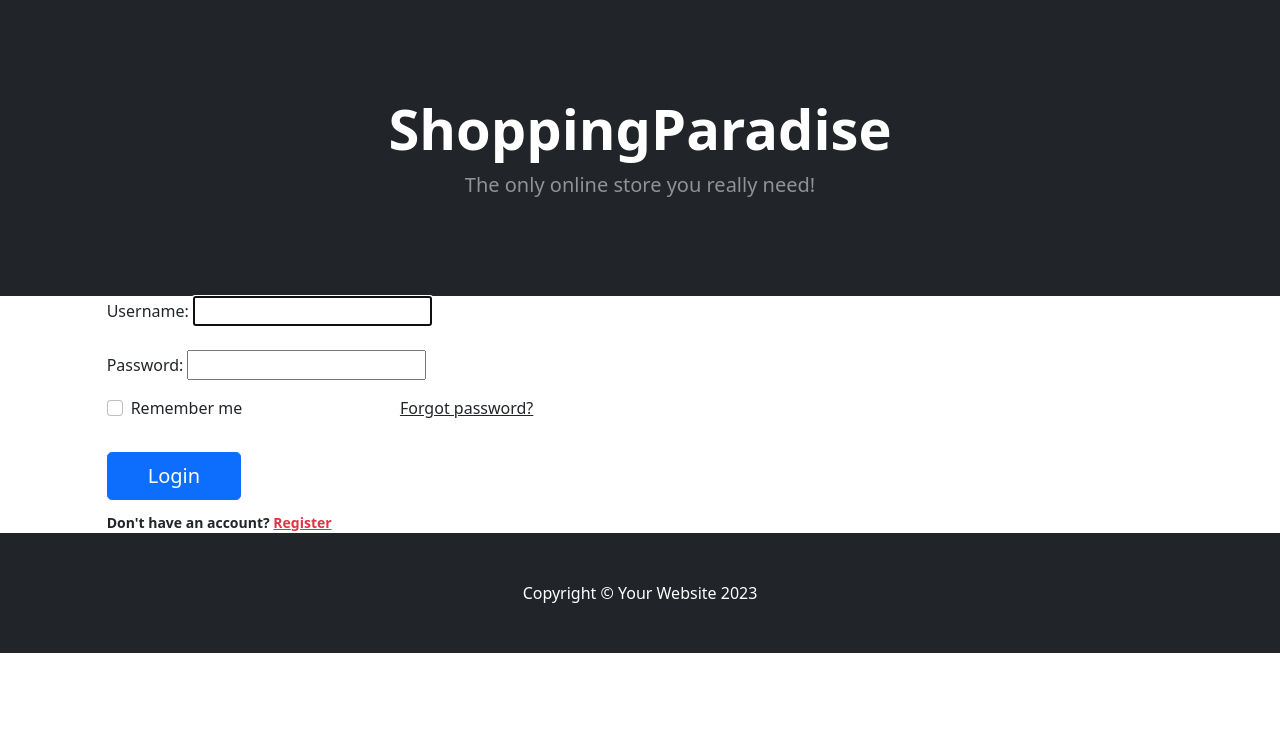
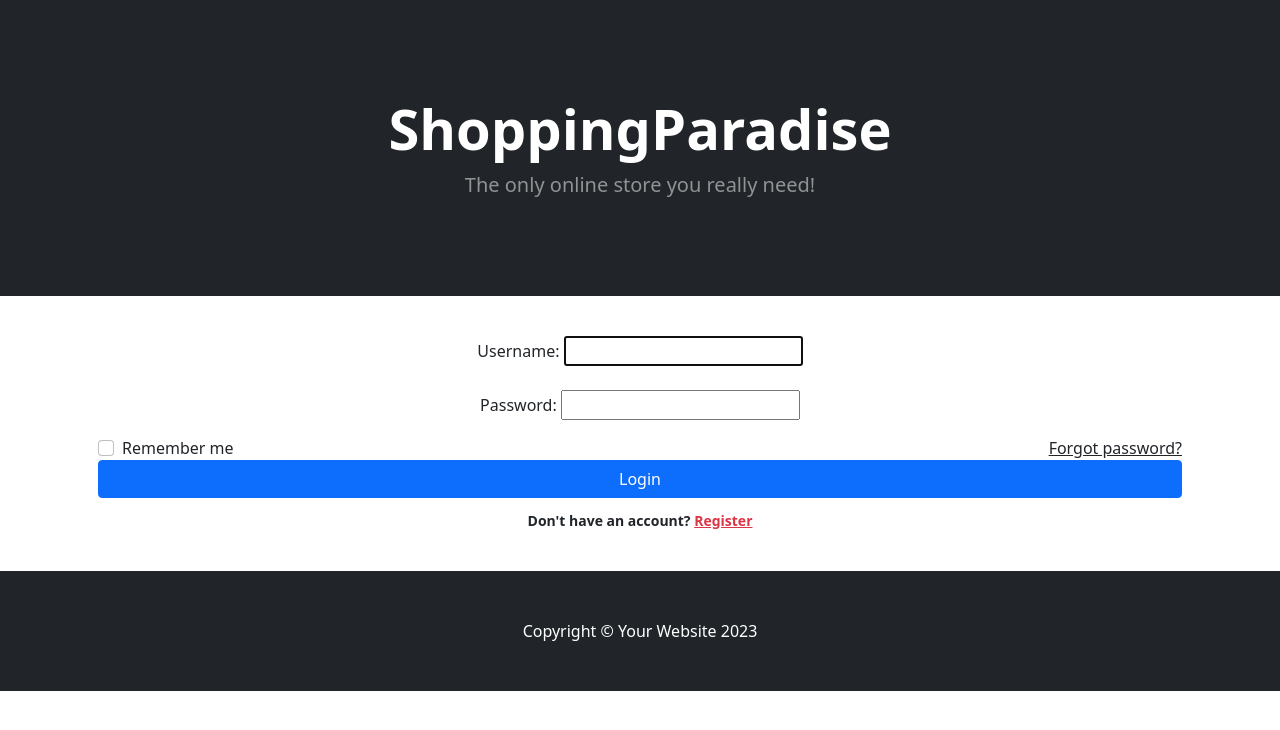
Before and after one commit to henriits/Shopping, a Django app: page /accounts/login/ in a window 1280 px wide. Shown: the part 57-787 px from the top of the page. Run offline with Django 4.2, Linux system fonts and the light colour scheme.

Commit message:
changed some style in login

```diff
--- a/templates/registration/login.html
+++ b/templates/registration/login.html
@@ -16,12 +16,11 @@
 {% endif %}
 
 
+<div class="container my-4">
+    <div class="p-3 text-center">
 
-
-    <div class="col-md-8 col-lg-6 col-xl-4 offset-xl-1">
             <form method="post" action="{% url 'login' %}">
                 {% csrf_token %}
-
 
 
                 <!-- Email input -->
@@ -38,7 +37,7 @@
 
                 </div>
 
-            <div class="d-flex justify-content-between align-items-center">
+                <div class="d-flex justify-content-between">
                     <!-- Checkbox -->
                     <div class="form-check mb-0">
                         <input class="form-check-input me-2" type="checkbox" value="" id="form2Example3"/>
@@ -51,19 +50,20 @@
                     <a href="{% url 'password_reset' %}" class="text-body">Forgot password?</a>
                 </div>
 
-            <div class="text-center text-lg-start mt-4 pt-2">
-                <button type="submit" value="login" class="btn btn-primary btn-lg"
+                <div class="">
+                    <button type="submit" value="login" class="btn btn-primary btn w-100"
                             style="padding-left: 2.5rem; padding-right: 2.5rem;">Login
                     </button>
                     <p class="small fw-bold mt-2 pt-1 mb-0">Don't have an account? <a href="{% url 'products:signup' %}"
-                                                                                  class="link-danger">Register</a></p>
+                                                                                      class="link-danger">Register</a>
+                    </p>
                 </div>
 
 
                 <input type="hidden" name="next" value="{{ next }}"/>
             </form>
-
+        </div>
+    </div>
 </div>
 
-
 {% endblock %}
```
Lines whose indentation alone changed are shown as unchanged.
